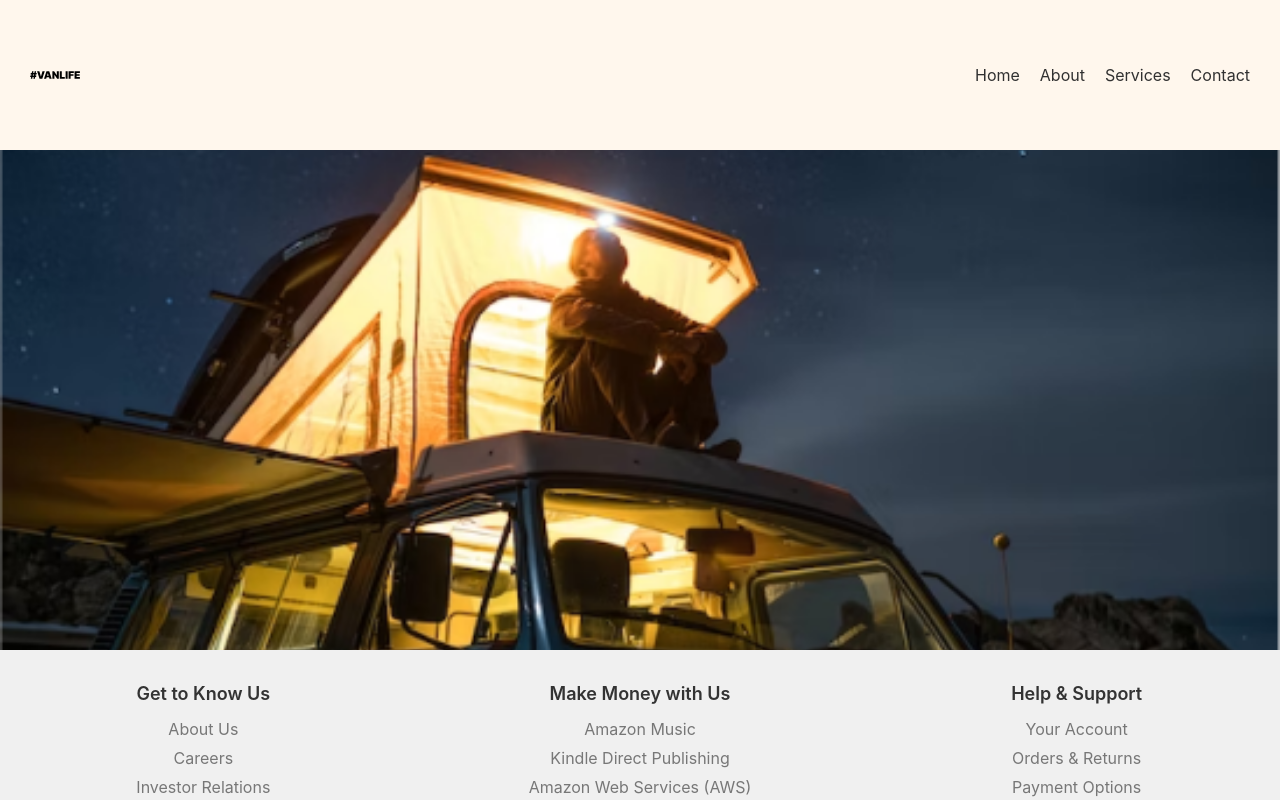
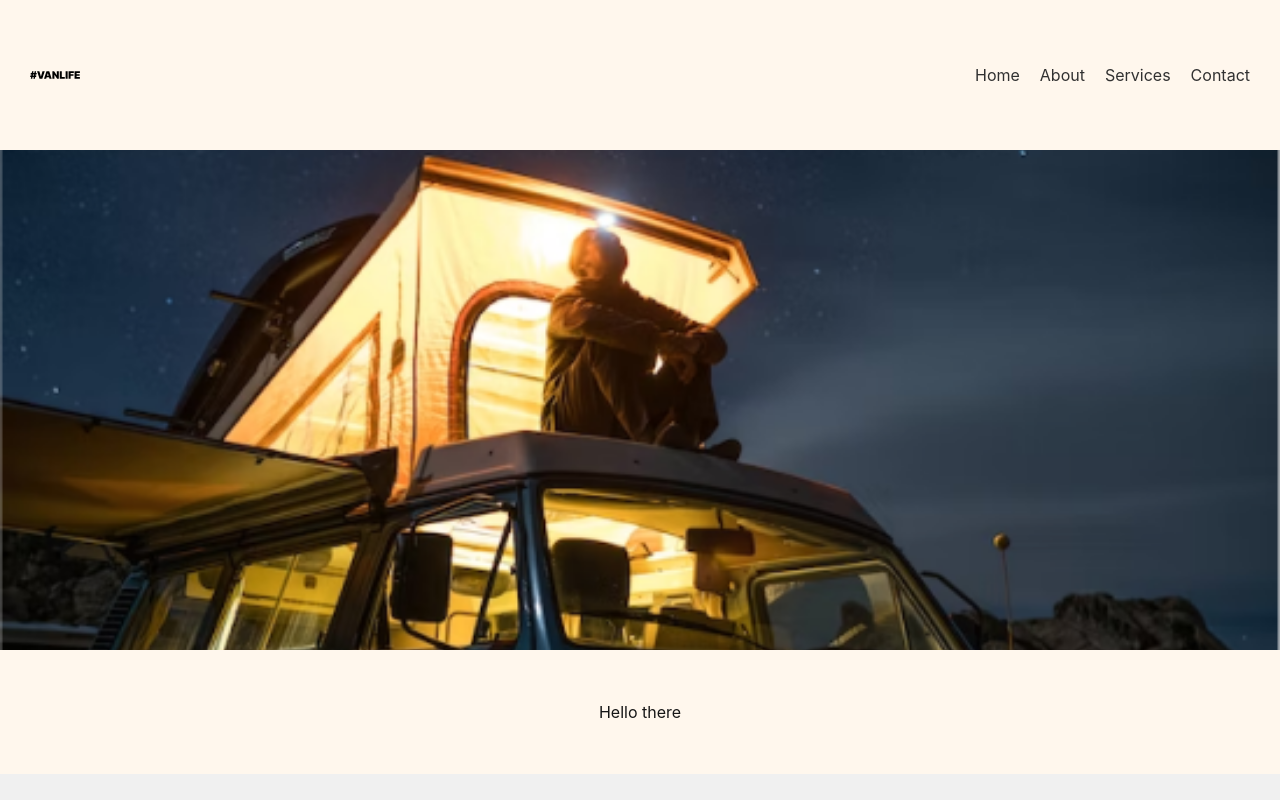
Before and after one commit to Masterchinedum/Vanlife, a React (Vite) app: page /about in a window 1280 px wide. Shown: the top 800 px of the page. Built offline with nearby package versions, Linux system fonts and the light colour scheme.

Commit message:
Add about content

```diff
--- a/src/pages/About.css
+++ b/src/pages/About.css
@@ -21,3 +21,7 @@
         background-position: center;
 
   }
+
+  .aboutContent{
+    margin: 50px 20px;
+  }
--- a/src/pages/About.jsx
+++ b/src/pages/About.jsx
@@ -11,6 +11,9 @@ function App() {
         <Navbar />
       </div>
         <div className='aboutHero'></div>
+        <div className='aboutContent'>
+            <p>Hello there</p>
+        </div>
 
       <Footer />
 
```
